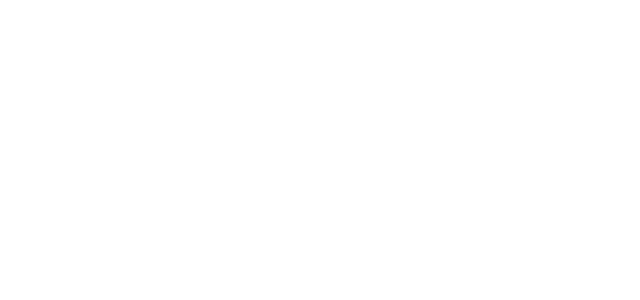
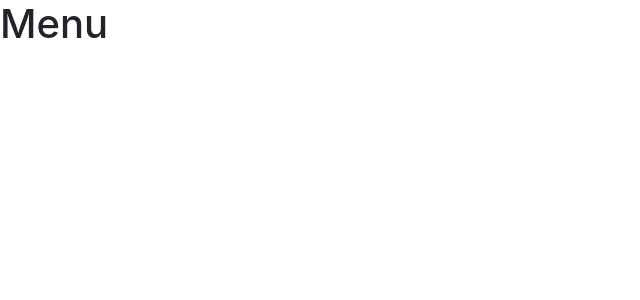
Before and after one commit to ljeferson/cursoReactJS_evento, a React (Create React App) app in the folder eventos/: page /home in a window 1280 px wide. Shown: the top 300 px of the page, without its empty margins (0-640 px from the left). Built offline with nearby package versions, Linux system fonts and the light colour scheme.

Commit message:
aula 11 incompleta - Iniciando componentes (menu)

```diff
--- a/eventos/src/App.js
+++ b/eventos/src/App.js
@@ -4,6 +4,7 @@
 /* Páginas*/
 import Login from './view/login/'
 import NovoUsuario from './view/usuario-novo/'
+import Home from './view/home/'
 
 
 function App() {
@@ -11,6 +12,7 @@
     <Router>
       <Route exact path='/' component={Login} />
       <Route exact path='/novousuario' component={NovoUsuario} />
+      <Route exact path='/home' component={Home} />
     </Router>
   );
 }
--- /dev/null
+++ b/eventos/src/components/navbar/index.js
@@ -0,0 +1,11 @@
+import React, {useState} from 'react';
+import './navbar.css'
+import {Link} from 'react-router-dom';
+
+function Navbar(){
+    return(
+        <h1>Menu</h1>
+    )
+}
+
+export default Navbar;
--- /dev/null
+++ b/eventos/src/view/home/index.js
@@ -0,0 +1,12 @@
+import React, {useState} from 'react';
+import './home.css'
+import {Link} from 'react-router-dom';
+import Navbar from '../../components/navbar';
+
+function Home(){
+    return(
+        <Navbar/>
+    )
+}
+
+export default  Home;
--- a/eventos/src/view/login/index.js
+++ b/eventos/src/view/login/index.js
@@ -25,7 +25,7 @@
         <div className="login-content d-flex align-items-center">
                 <form className="form-signin mx-auto">
                 <div className= "mb-4 text-center">
-    <h1 className="h3 mb-3 font-weight-normal text-white font-weight-bold">Login</h1>
+                <h1 className="h3 mb-3 font-weight-normal text-white font-weight-bold">Login</h1>
                     <div className= "mb-4 text-center">
 
 
@@ -35,8 +35,8 @@
                         <button onClick={logar} className="btn btn-lg btn-block btn-login" type="button">Logar</button>
 
                         <div className="msg-login text-white text-center my-5">
-                            {msgTipo == 'sucesso' && <span><strong>WoW! </strong>Você está conectado! &#128526; </span>}
-                            {msgTipo == 'erro' && <span><strong>Ops! </strong>Verifique senha ou usuário estão corretos! &#128546; </span>}
+                            {msgTipo === 'sucesso' && <span className="emoji" role="img" aria-label="alegre"><strong>WoW! </strong>Você está conectado! &#128526; </span>}
+                            {msgTipo === 'erro' && <span className="emoji" role="img" aria-label="triste"><strong>Ops! </strong>Verifique senha ou usuário estão corretos! &#128546; </span>}
                         </div>
 
                         <div className="opcoes-login mt-5 text-center">
--- a/eventos/src/view/usuario-novo/index.js
+++ b/eventos/src/view/usuario-novo/index.js
@@ -63,8 +63,8 @@
 
 
                 <div className="msg-login text-black text-center my-5">
-                    {msgTipo === 'sucesso' && <span><strong>WoW! </strong>Usuário Cadastrado com sucesso! &#128526; </span>}
-                    {msgTipo === 'erro' && <span><strong>Ops! </strong> {msg} &#128546; </span>}
+                    {msgTipo === 'sucesso' && <span className="emoji" role="img" aria-label="teste"><strong>WoW! </strong>Usuário Cadastrado com sucesso! &#128526; </span>}
+                    {msgTipo === 'erro' && <span className="emoji" role="img" aria-label="triste"><strong>Ops! </strong> {msg} &#128546; </span>}
                 </div>
             </form>
         </div>
```
Also changed, not shown: eventos/src/components/navbar/navbar.css (added), eventos/src/view/home/home.css (added).
